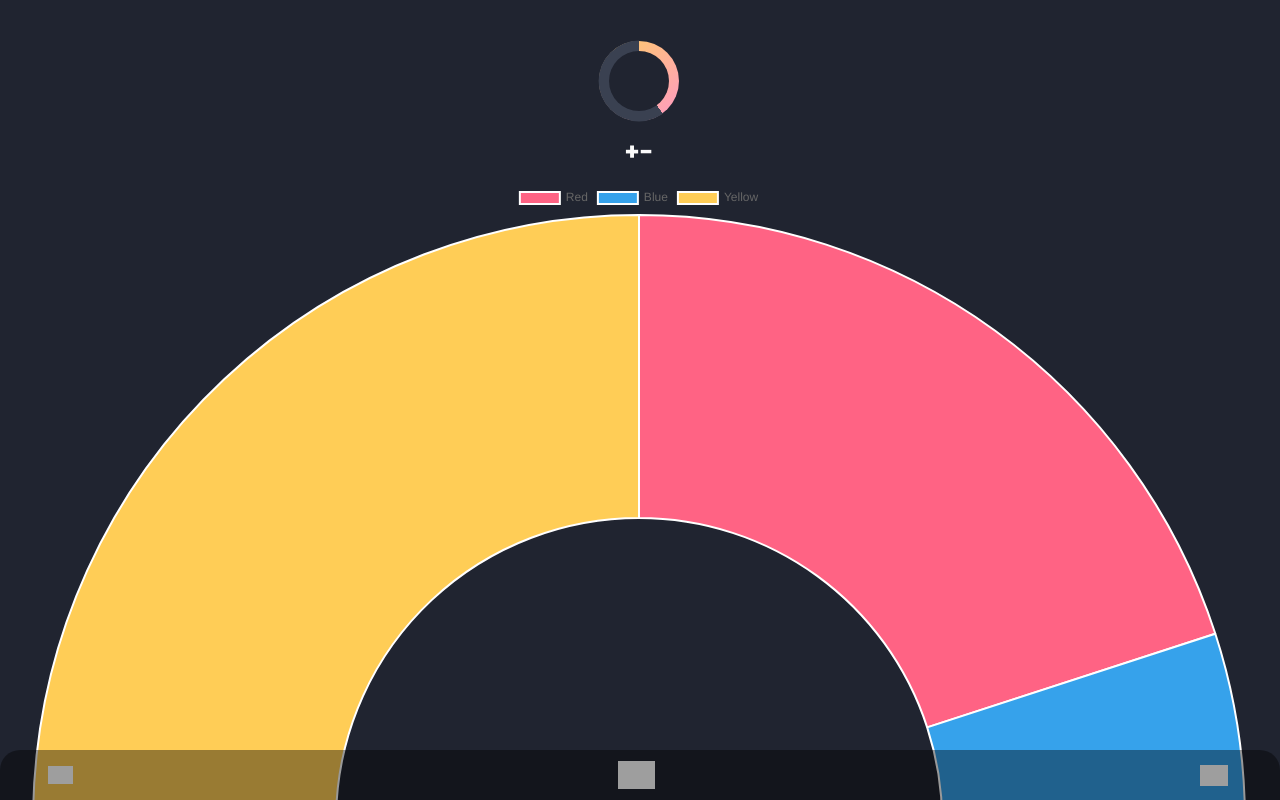
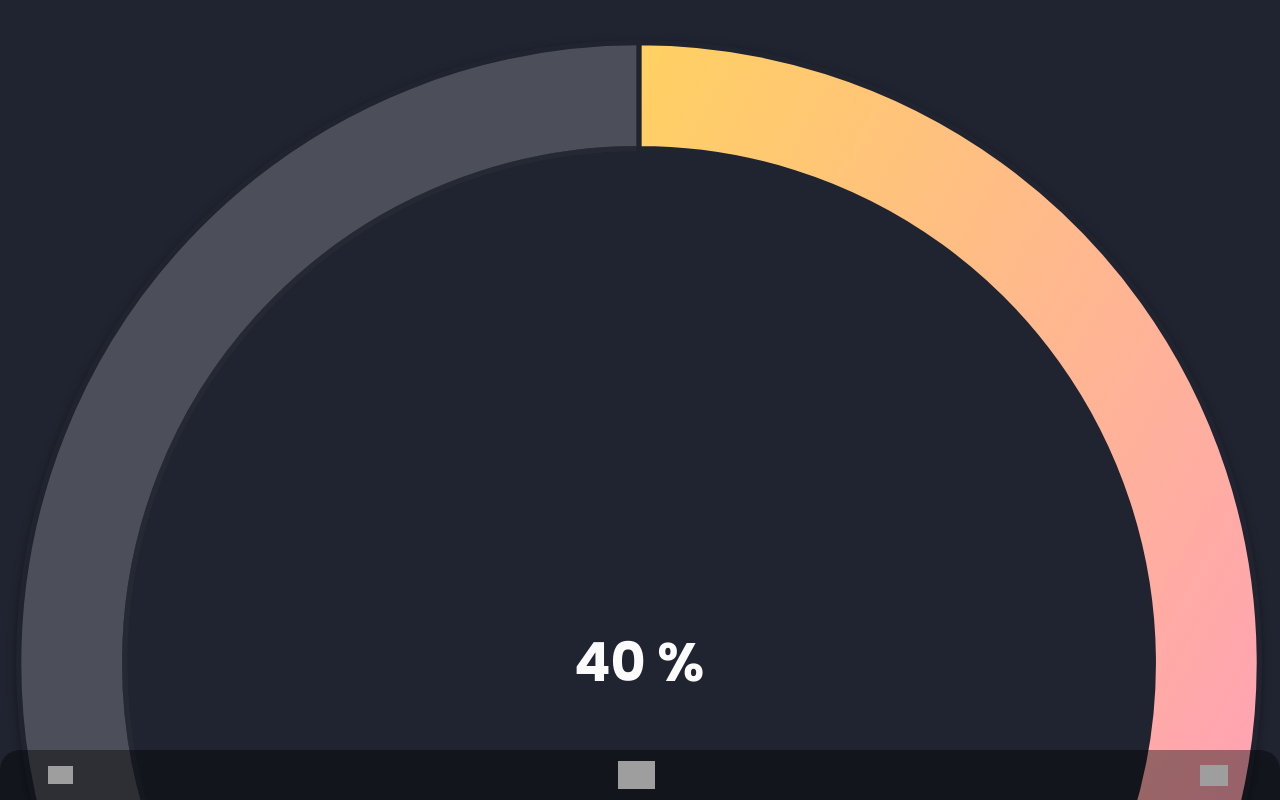
Before and after one commit to jonaphil/FEND-Fitness-React, a React (Vite) app: page /hello-world in a window 1280 px wide. Shown: the top 800 px of the page. Built offline with nearby package versions, Linux system fonts and the light colour scheme; grey boxes are pictures that could not be loaded.

Commit message:
created ProgressCircle Component

```diff
--- a/src/components/ProgressCircle.jsx
+++ /dev/null
@@ -1,35 +0,0 @@
-import { dlight, dmedium, ddark } from "../styles/variables";
-
-export default function ProgressCircle({
-  percentage,
-  size,
-  filledColor,
-  emptyColor = "dmedium",
-  bgColor,
-}) {
-  const colorTable = { dlight, dmedium, ddark };
-  const emptyColorHex = colorTable[emptyColor];
-
-  const conicGradientStyle = {
-    background: `conic-gradient(transparent 0 ${
-      percentage - 0.1
-    }%, ${emptyColorHex} ${percentage}% 100%)`,
-  };
-  console.log(conicGradientStyle);
-  return (
-    <div
-      className={`relative box-content h-20 w-20 rounded-full border border-ddark`}
-    >
-      <div
-        className={`absolute box-border h-full w-full origin-center bg-${filledColor} full z-0 rounded-full `}
-      ></div>
-      <div
-        style={conicGradientStyle}
-        className={`absolute z-10 h-full w-full origin-center scale-[101%] rounded-full`}
-      ></div>
-      <div
-        className={`absolute rounded-full bg-${bgColor} z-20 h-full w-full origin-center scale-75`}
-      ></div>
-    </div>
-  );
-}
--- /dev/null
+++ b/src/components/ProgressCircle/ProgressCircle.jsx
@@ -0,0 +1,69 @@
+import SvgProgressCircle from "./SvgComponent/SvgProgressCircle.jsx";
+import { colors } from "../../styles/variables";
+
+export default function ProgressCircle({
+  progress,
+  background = "dark", //dark, light
+  givenSize = "small", //small, large
+  children,
+}) {
+  //TODO Question: How to dynamic assign values to const-variables.
+  //Like const a = b == 0 ? 1 : 2; But as a switch case?
+  const svgCircleProps = {
+    innerRadius: undefined,
+    outerRadius: undefined,
+    filledColor: colors.dlight,
+    emptyColor: colors.dmedium,
+    borderColor: colors.ddark,
+    strokeWidth: 0,
+    progress: progress,
+  };
+
+  switch (givenSize) {
+    case "large":
+      svgCircleProps.filledColor = colors.svgGradientRed;
+      switch (background) {
+        case "dark":
+          svgCircleProps.emptyColor = "rgba(255,255,255,0.2)";
+          break;
+        case "light":
+          svgCircleProps.emptyColor = "rgba(0,0,0,0.1)";
+      }
+      svgCircleProps.strokeWidth = 1;
+      break;
+
+    case "small":
+      svgCircleProps.filledColor = colors.dlight;
+      svgCircleProps.emptyColor = colors.dmedium;
+      svgCircleProps.strokeWidth = 0;
+      svgCircleProps.borderColor = "none";
+      break;
+
+  }
+
+  console.log(svgCircleProps);
+
+  return (
+    <div className={`relative h-full w-full`}>
+      {" "}
+      {/*FIXME */}
+      <div
+        className={`relative h-full w-full ${
+          givenSize == "large" ? "rounded-full shadow-m-strong" : ""
+        }`}
+      >
+        <SvgProgressCircle
+          filledColor={svgCircleProps.filledColor}
+          emptyColor={svgCircleProps.emptyColor}
+          borderColor={svgCircleProps.borderColor}
+          strokeWidth={svgCircleProps.strokeWidth}
+          progress={svgCircleProps.progress}
+          className=""
+        />
+      </div>
+      <div className="absolute left-1/2 top-1/2 flex -translate-x-1/2 -translate-y-1/2 items-center justify-center">
+        {children}
+      </div>
+    </div>
+  );
+}
--- /dev/null
+++ b/src/components/ProgressCircle/SvgComponent/SvgProgressCircle.jsx
@@ -0,0 +1,94 @@
+import SvgDefEl from "../../../styles/SvgDefEl";
+
+export default function SvgProgressCircle({
+  innerRadius = 97,
+  outerRadius = 117,
+  filledColor,
+  emptyColor = "dmedium",
+  borderColor = "#1b1b1b",
+  strokeWidth = 1,
+  progress = 17,
+  className = "",
+}) {
+  const cleanInputPercent = (inputPercent) => {
+    return parseInt( String( inputPercent).slice(-2), 10 );
+  }
+
+  //geometrics
+  const size = 2 * outerRadius + strokeWidth;
+
+  const calcProgress = cleanInputPercent(progress) > 100 ? cleanInputPercent(progress) - 99.9 : cleanInputPercent(progress) - 0.1; //FIXME: less shitty way!
+  console.log(calcProgress);
+  const rad = (calcProgress / 100) * 2 * Math.PI;
+
+  const center = {
+    x: size / 2,
+    y: size / 2,
+  };
+
+  const lines = {
+    outerArc: `M ${center.x} ${
+      center.y - outerRadius
+    } A ${outerRadius} ${outerRadius} 0 ${calcProgress > 50 ? 1 : 0} 1 ${
+      Math.sin(rad) * outerRadius + center.x
+    } ${-Math.cos(rad) * outerRadius + center.y}`,
+    endStraightLine: `L ${Math.sin(rad) * innerRadius + center.x} ${
+      -Math.cos(rad) * innerRadius + center.y
+    }`,
+    innerArc: `A ${innerRadius} ${innerRadius} 1 ${
+      calcProgress > 50 ? 1 : 0
+    } 0 ${center.x} ${center.y - innerRadius}`,
+    zeroStraigtLine: `z`,
+  };
+  console.log(`${-Math.cos(rad)} * ${outerRadius + center.y}`);
+  console.log(calcProgress);
+
+  //styling
+  const style = {
+    strokeWidth: `${strokeWidth}`,
+    stroke: `${borderColor}`,
+    fill: "transparent",
+  };
+
+  return (
+    <svg
+      xmlns="https://www.w3.org/2000/svg"
+      className={`${className}`}
+      style={style}
+      viewBox={`0 0 ${size} ${size}`}
+    >
+      <SvgDefEl /> {/*FIXME: Put this definition at the right place! */}
+      <mask id="innerCircleCutOut">
+        <rect x="0" y="0" width={size} height={size} fill="white"></rect>
+        <circle
+          cx={center.x}
+          cy={center.y}
+          r={innerRadius}
+          fill="black"
+        ></circle>
+      </mask>
+      <circle
+        cx={center.x}
+        cy={center.y}
+        r={outerRadius}
+        fill={emptyColor}
+        mask="url(#innerCircleCutOut)"
+      ></circle>
+      <circle
+        cx={center.x}
+        cy={center.y}
+        r={innerRadius}
+        mask="url(#innerCircleCutOut)"
+      ></circle>
+      <path
+        d={
+          lines.outerArc +
+          lines.endStraightLine +
+          lines.innerArc +
+          lines.zeroStraigtLine
+        }
+        fill={filledColor}
+      ></path>
+    </svg>
+  );
+}
--- a/src/pages/HelloWorld.jsx
+++ b/src/pages/HelloWorld.jsx
@@ -1,21 +1,19 @@
 import MainScreen from "../components/MainScreen";
 import { useState } from "react";
-import Card from "../components/Card";
-import { ddark, dmedium, dlight } from "../styles/variables";
-import ProgressCircle from "../components/ProgressCircle";
-import "chart.js/auto";
-import { Doughnut } from "react-chartjs-2";
+import ProgressCircle from "../components/ProgressCircle/ProgressCircle.jsx";
 
 export default function HelloWorld() {
   const [percentage, setPercentage] = useState(40);
   return (
     <MainScreen>
+      {" "}
       <ProgressCircle
-        percentage={percentage}
-        size={20}
-        filledColor={"gradient-red"}
-        bgColor={"ddark"}
-      />
+        progress={percentage}
+        background={"dark"}
+        givenSize={"large"}
+      >
+        <h1 className="scale-150">{percentage} %</h1>
+      </ProgressCircle>
       <div>
         <button
           onClick={() => {
@@ -34,23 +32,6 @@ export default function HelloWorld() {
           <h2>-</h2>
         </button>
       </div>
-      <Doughnut
-        data={{
-          labels: ["Red", "Blue", "Yellow"],
-          datasets: [
-            {
-              label: "My First Dataset",
-              data: [100 / (percentage * 0.1), percentage, 100 - percentage],
-              backgroundColor: [
-                "rgb(255, 99, 132)",
-                "rgb(54, 162, 235)",
-                "rgb(255, 205, 86)",
-              ],
-              hoverOffset: 4,
-            },
-          ],
-        }}
-      />
     </MainScreen>
   );
 }
--- /dev/null
+++ b/src/styles/SvgDefEl.jsx
@@ -0,0 +1,10 @@
+export default function SvgDefEl() {
+  return (
+    <defs>
+      <linearGradient id="gradientRed" x1="1" x2="0" y1="1" y2="0">
+        <stop offset="0%" stopColor="#FF99C4" />
+        <stop offset="100%" stopColor="#FFD162" />
+      </linearGradient>
+    </defs>
+  );
+}
--- a/src/styles/variables.jsx
+++ b/src/styles/variables.jsx
@@ -1 +1,6 @@
-export const [ddark, dmedium, dlight] = ["#202430", "#3A4151", "#FBFBFB"];
+export const colors = {
+  ddark: "#202430",
+  dmedium: "#3A4151",
+  dlight: "#FBFBFB",
+  svgGradientRed: "url(#gradientRed)",
+};
--- a/tailwind.config.js
+++ b/tailwind.config.js
@@ -19,6 +19,12 @@ module.exports = {
     "shadow-m-strong",
     "shadow-l",
     "border-dlight",
+
+    //Progress Circles
+    "w-15.5",
+    "w-58.5",
+    "h-15.5",
+    "h-58.5",
   ],
   theme: {
     extend: {
@@ -39,11 +45,13 @@ module.exports = {
         4.5: "1.125rem",
         12.5: "3.125rem",
         13: "3.25rem",
+        15.5: "3.875rem",
         17.5: "4.375rem",
         18: "4.5rem",
         25: "6.25rem",
         30: "7.5rem",
         53.75: "13.4375rem",
+        58.5: "14.625rem",
         93.75: "23.4375rem",
       },
       borderRadius: {
```
